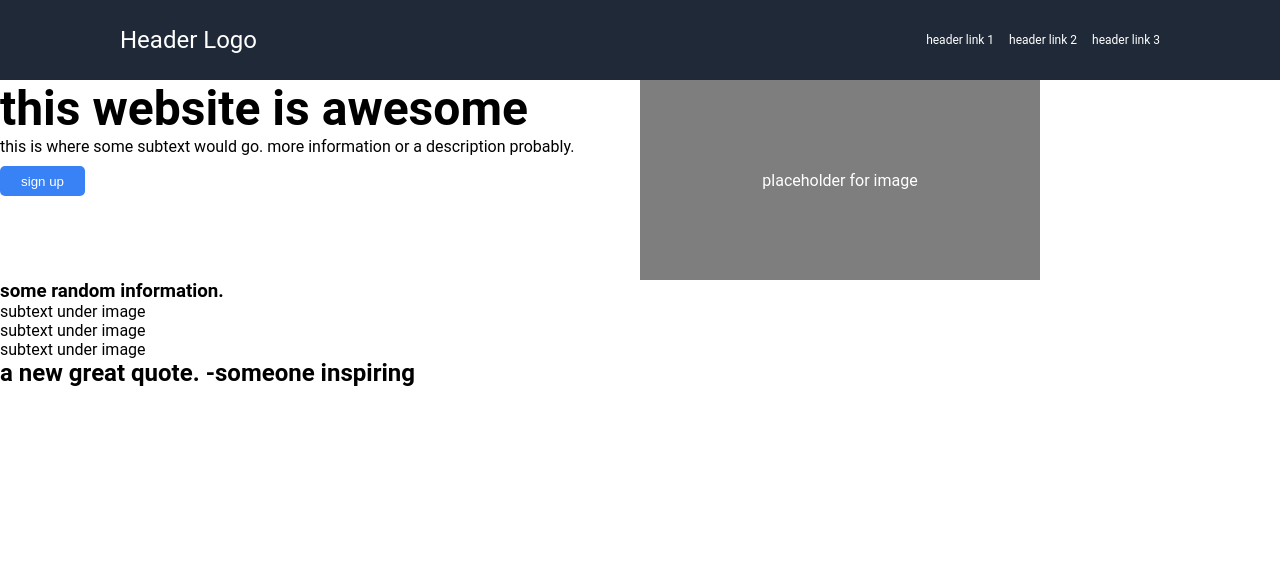
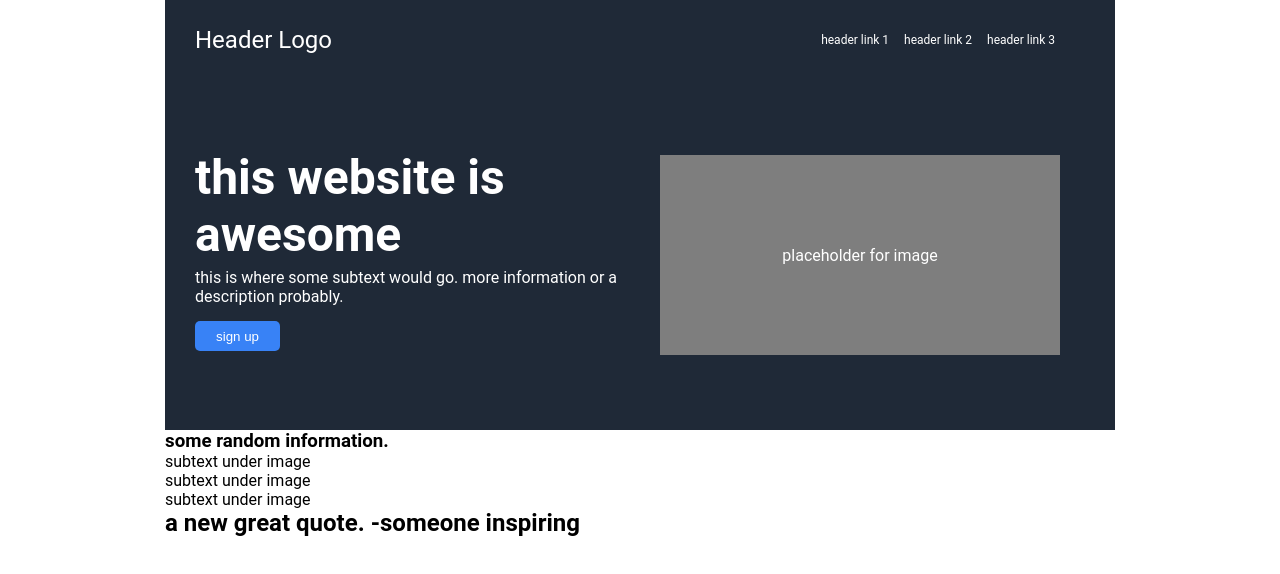
Before and after one commit to b-frazier/landing-page, a plain HTML site: page index.html in a window 1280 px wide. Drawn offline with Linux system fonts and the light colour scheme.

Commit message:
formatted hero section. need to add pace around content, figure out how to fix its position and get background colors to fill entire page.

```diff
--- a/index.html
+++ b/index.html
@@ -8,6 +8,7 @@
     <link rel="stylesheet" href="style.css">
 </head>
 <body>
+    <div class="bodycont">
         <!--following a navbar setup tutorial to better organize my code and make the css easier-->
         <nav class="navbar">
          <div class="container">
@@ -28,7 +29,7 @@
       <section>
         <div class="hero">
             <h1>this website is awesome</h1>
-            <p>this is where some subtext would go. more information or a description probably.
+            <p class="subtxt">this is where some subtext would go. more information or a description probably.
             </p>
             <button>sign up</button>
         </div>
@@ -47,5 +48,6 @@
     <footer>
         <h2>a new great quote. -someone inspiring</h2>
     </footer>
+</div>
 </body>
 </html>
--- a/style.css
+++ b/style.css
@@ -9,6 +9,11 @@
 body{
     font-family: roboto, arial, sans-serif;
     font-size: 16px;
+}
+
+.bodycont{
+    margin: 0 auto;
+    width: 950px;
 }
 
 /* everything below is for the navbar*/
@@ -52,6 +57,7 @@ ul{
 /* this makes the links horizontal*/
 .navbar ul{
     display: flex;
+    padding: 30px;
 }
 
 /* this put space between the links*/
@@ -65,6 +71,12 @@ ul{
 
 h1{
     font-size: 48px;
+    color: white;
+}
+
+.subtxt{
+    margin: 5px 0;
+    color: white;
 }
 
 .hero{
@@ -85,7 +97,11 @@ button {
 
 section{
     display: flex;
-
+    align-items: center;
+    margin: 0px;
+    padding: 0 30px;
+    height: 350px;
+    background-color: #1f2937;
 }
 
 .img{
@@ -96,7 +112,7 @@ section{
     display: flex;
     justify-content: center;
     align-items: center;
-
+    margin: 0 20px;
 }
 
 /* everything above is for the hero section*/
```
Lines whose indentation alone changed are shown as unchanged.
